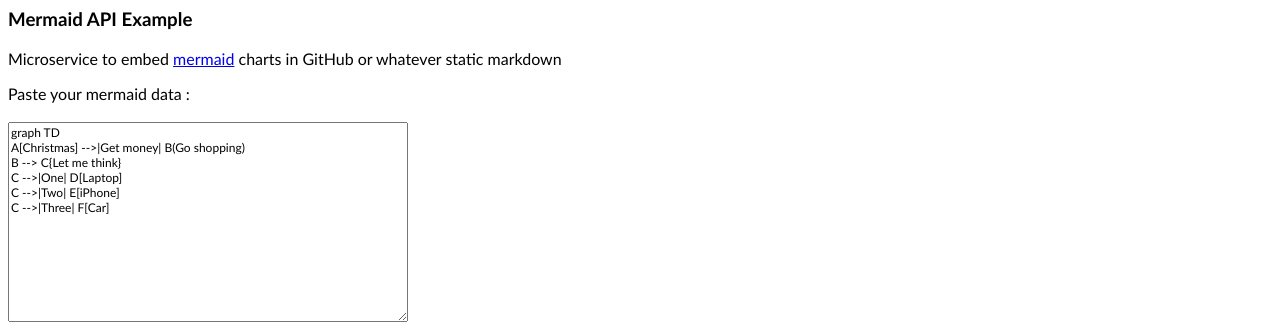
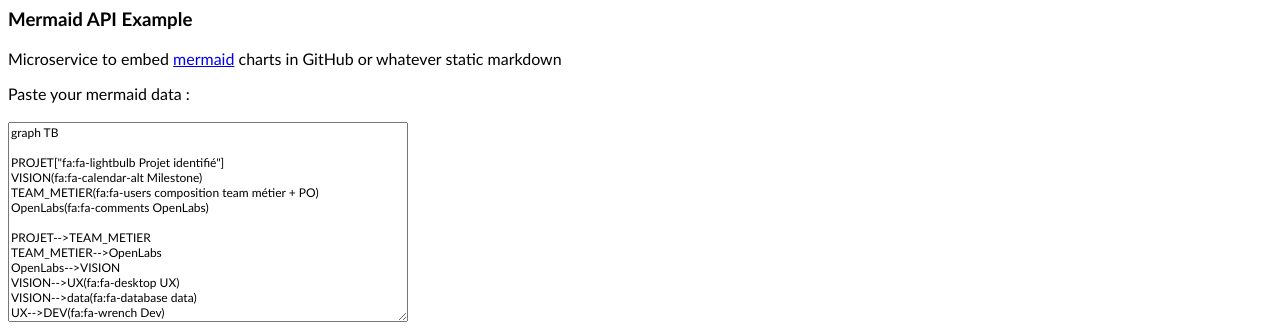
Before and after one commit to revolunet/mermaid-api, a website: page index.html in a window 1280 px wide. Shown: the top 335 px of the page. Drawn offline with Linux system fonts and the light colour scheme.

Commit message:
udpdate default graph

```diff
--- a/index.html
+++ b/index.html
@@ -22,12 +22,21 @@ textarea {
 Paste your mermaid data :<br/><br/>
 
 <textarea id="src">
-graph TD
-A[Christmas] -->|Get money| B(Go shopping)
-B --> C{Let me think}
-C -->|One| D[Laptop]
-C -->|Two| E[iPhone]
-C -->|Three| F[Car]
+graph TB
+
+PROJET["fa:fa-lightbulb Projet identifié"]
+VISION(fa:fa-calendar-alt Milestone)
+TEAM_METIER(fa:fa-users composition team métier + PO)
+OpenLabs(fa:fa-comments OpenLabs)
+
+PROJET-->TEAM_METIER
+TEAM_METIER-->OpenLabs
+OpenLabs-->VISION
+VISION-->UX(fa:fa-desktop UX)
+VISION-->data(fa:fa-database data)
+UX-->DEV(fa:fa-wrench Dev)
+data-->DEV
+DEV-->OpenLabs
 </textarea>
 
 <p>
```
